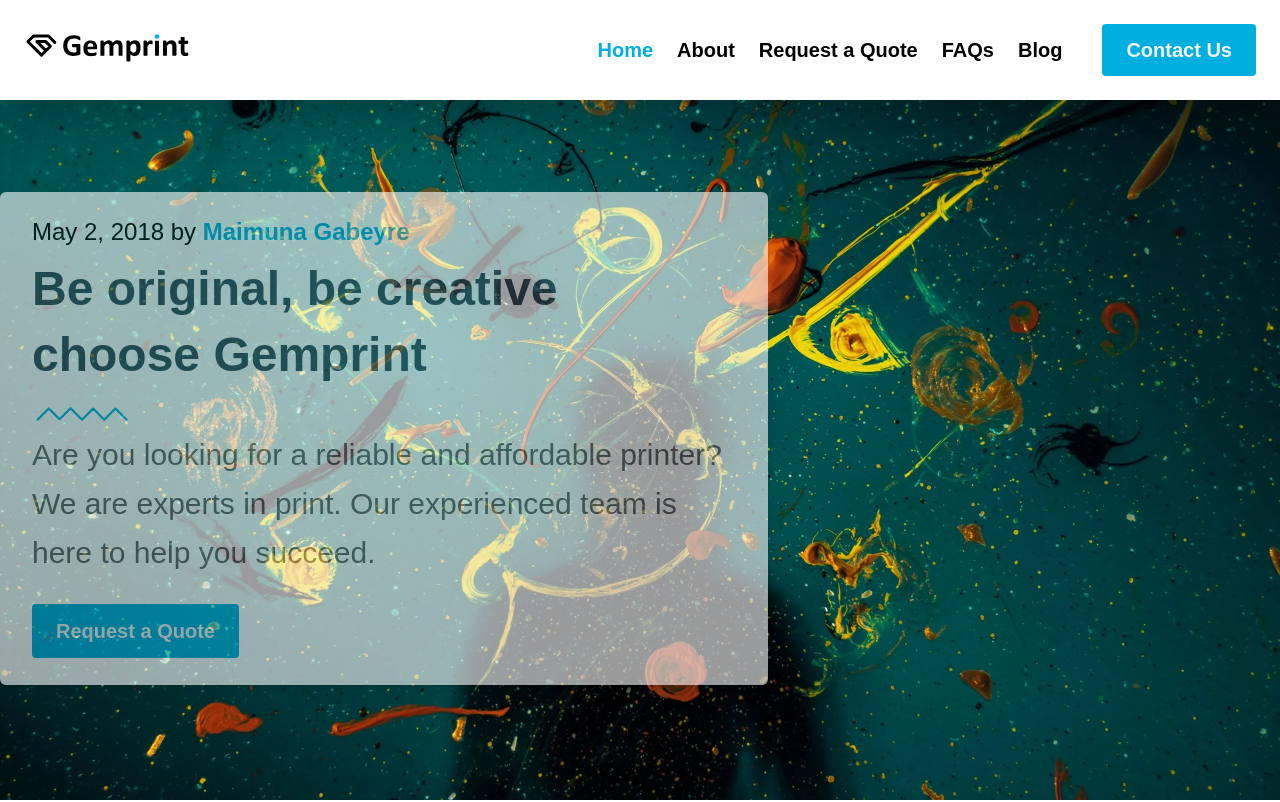
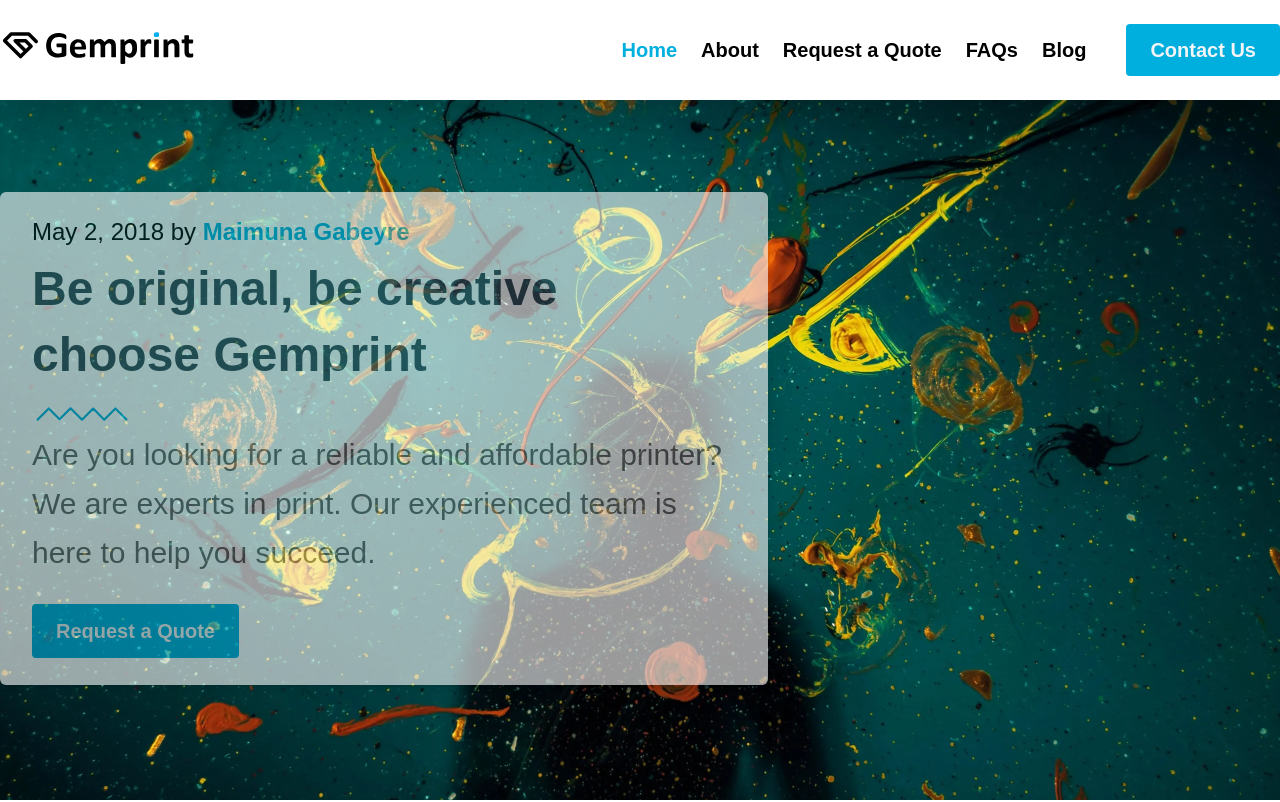
Before and after one commit to propbono/gemprint.ca, a Next.js app: page / in a window 1280 px wide. Shown: the top 802 px of the page. Built offline with nearby package versions, Linux system fonts and the light colour scheme.

Commit message:
make logo bigger and class cleanup

```diff
--- a/components/Header.js
+++ b/components/Header.js
@@ -6,11 +6,10 @@ import { Menu } from "@/components";
 const styles = {
   navSection:
     "bg-white shadow-lg md:shadow-2xl md:mt-0 md:top-0 w-full md:fixed z-50",
-  navContainer: "container flex flex-wrap items-center justify-between py-6 px-6",
+  navContainer: "container flex flex-wrap items-center justify-between py-6 px-6 lg:px-0",
   navMenuContainer: "w-full block flex-grow lg:w-auto lg:flex lg:items-center",
   hamburger:
     "flex items-center px-2 py-2 border rounded text-primary hover:border-primary",
-  logo: "",
 };
 
 export const Header = () => {
@@ -20,19 +19,17 @@ export const Header = () => {
   return (
     <nav className={styles.navSection}>
     <div className={styles.navContainer}>
-        <div className={styles.logo}>
           <Link href="/" passHref>
             <a>
               <Image
                 alt="Logo of Gemprint - experts in print"
                 src="/images/Gemprint-vector-logo.svg"
                 title="Gemprint"
-                width={170}
-                height={30}
+                width={200}
+                height={40}
               />
             </a>
           </Link>
-        </div>
         <div className="block lg:hidden">
           <button className={styles.hamburger} onClick={()=> {setIsOpen(!isOpen)}}>
             <svg
```
